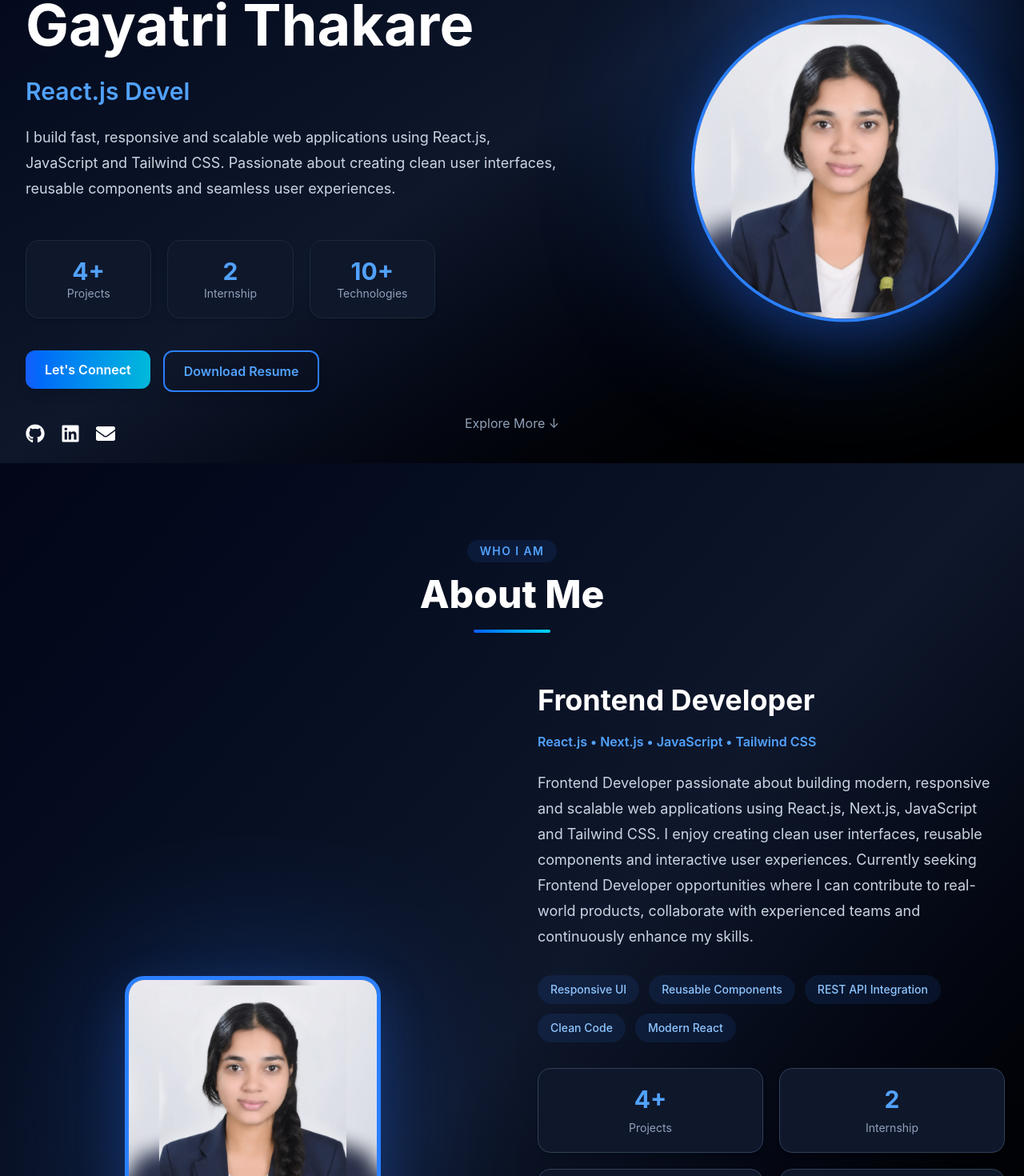
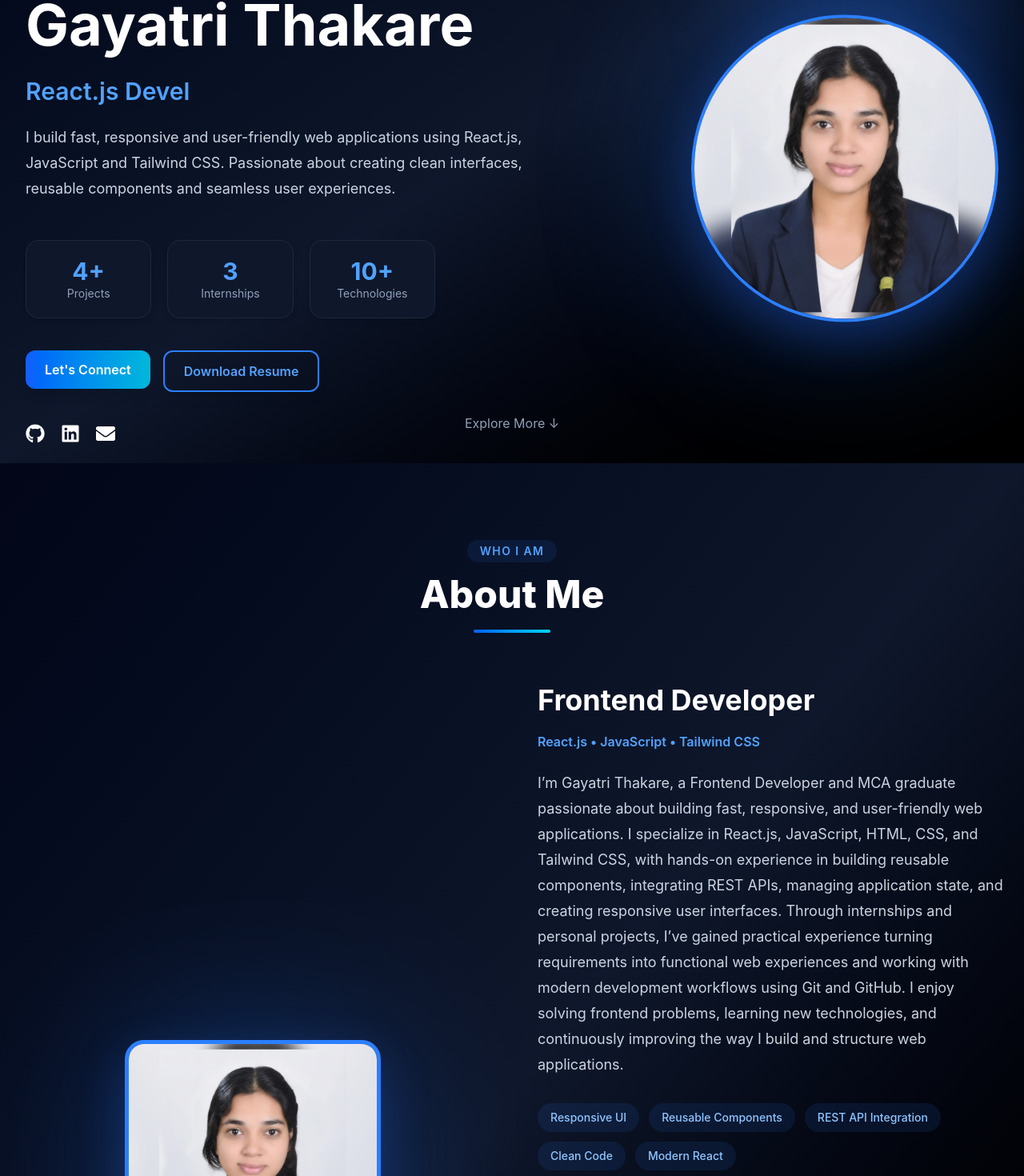
Before and after one commit to GayatriThakare1216/portfolio, a React (Vite) app: page / in a window 1280 px wide. Shown: the part 221-1691 px from the top of the page at 80% size. Built offline with nearby package versions, Linux system fonts and the light colour scheme.

Commit message:
Update portfolio experience details

```diff
--- a/src/components/About.jsx
+++ b/src/components/About.jsx
@@ -24,8 +24,8 @@ const stats = [
     title:"Projects"
   },
   {
-    number:"2",
-    title:"Internship"
+    number:"3",
+    title:"Internships"
   },
   {
     number:"10+",
@@ -215,7 +215,7 @@ mb-5
 </h3>
 
 <p className="text-blue-600 dark:text-blue-400 font-semibold mb-6">
-  React.js • Next.js • JavaScript • Tailwind CSS
+  React.js • JavaScript • Tailwind CSS
 </p>
 
 
@@ -414,7 +414,7 @@ sm:col-span-2
 <FaBriefcase className="text-blue-500"/>
 
 <span>
-  Frontend Developer • 2 Internships
+  Frontend Developer • 3 Internships
 </span>
 
 
--- a/src/components/Experience.jsx
+++ b/src/components/Experience.jsx
@@ -3,10 +3,19 @@ import SectionTitle from "./SectionTitle";
 
 function Experience() {
   const experience = [
+
+{
+  title: "Web Developer Intern",
+  company: "Zidio Development",
+  duration: "25 Jun 2026 - 25 Aug 2026",
+  description:
+    "Contributed to responsive web application development with exposure to UI/UX implementation, API integration, clean and modular coding, debugging, performance optimization, documentation, and Agile development practices.",
+},
+
 {
   title: "Frontend Developer Intern",
   company: "SMART ACCESS",
-      duration: "Feb 2026 - Jun 2026",
+  duration: "7 Feb 2026 - 3 Jun 2026",
   description:
     "Developed responsive web interfaces using React.js, JavaScript and Tailwind CSS. Built reusable UI components, implemented responsive layouts, worked on frontend features and contributed to real-world web application development.",
 },
--- a/src/components/Hero.jsx
+++ b/src/components/Hero.jsx
@@ -176,11 +176,11 @@ function Hero() {
                 "
               >
                 <h3 className="text-3xl font-bold text-blue-600 dark:text-blue-400">
-                  2
+                  3
                 </h3>
 
                 <p className="text-slate-500 dark:text-slate-400 text-sm">
-                  Internship
+                  Internships
                 </p>
               </div>
 
--- a/src/data/certificates.js
+++ b/src/data/certificates.js
@@ -1,6 +1,18 @@
 const certificates = [
   {
     id: 1,
+    title: "Web Development Internship",
+    issuer: "Zidio Development",
+    year: "June - August 2026",
+    Credential_ID: "ZIDIOKgLPBe",
+    badge: "Internship",
+    description:
+      "Successfully completed a two-month Web Development Internship at Zidio Development from 25 June 2026 to 25 August 2026, with exposure to responsive web application development, UI/UX implementation, API integration, clean and modular coding, debugging, performance optimization, documentation, and Agile development practices.",
+    Certificate_url: "/certificates/Zidiocertificate.pdf",
+  },
+
+  {
+    id: 2,
     title: "Frontend Developer Internship",
     issuer: "SMART ACCESS",
     year: "June-2026",
@@ -12,7 +24,7 @@ const certificates = [
   },
 
   {
-    id: 2,
+    id: 3,
     title: "Web Development Internship",
     issuer: "THE PIXEL MIND",
     year: "February-2026",
@@ -24,7 +36,7 @@ const certificates = [
   },
 
   {
-    id: 3,
+    id: 4,
     title: "Complete Full-Stack Web Development",
     issuer: "Udemy",
     year: "July-2026",
@@ -35,7 +47,7 @@ const certificates = [
   },
 
   {
-    id: 4,
+    id: 5,
     title: "JavaScript",
     issuer: "HackerRank",
     year: "July-2026",
@@ -46,7 +58,7 @@ const certificates = [
   },
 
   {
-    id: 5,
+    id: 6,
     title: "Fundamental of Docker & Kubernetes",
     issuer: "SCALER",
     year: "July-2026",
@@ -56,7 +68,7 @@ const certificates = [
   },
 
   {
-    id: 6,
+    id: 7,
     title: "Generative AI Studio",
     issuer: "Simplilearn / Google Cloud",
     year: "2025",
@@ -66,17 +78,18 @@ const certificates = [
   },
 
   {
-    id: 7,
+    id: 8,
     title: "Artificial Intelligence",
     issuer: "Simplilearn / SkillUP",
     year: "July-2026",
     Credential_ID: "10481144",
+    badge: "Certified",
     Certificate_url:
       "https://simpli-web.app.link/e/kY8qg8jYQ4b",
   },
 
   {
-    id: 8,
+    id: 9,
     title: "Application Development with AI & Essential Skills",
     issuer: "NCRD's Sterling Institute of Management Studies",
     year: "2025",
--- a/src/data/experience.js
+++ b/src/data/experience.js
@@ -1,6 +1,15 @@
 const experience = [
   {
     id: 1,
+    role: "Web Development Intern",
+    company: "Zidio Development",
+    duration: "June 2026 - August 2026",
+    description:
+      "Contributed to responsive web application development with exposure to UI/UX implementation, API integration, clean and modular coding, debugging, performance optimization, documentation, and Agile development practices.",
+  },
+
+  {
+    id: 2,
     role: "Frontend Developer Intern",
     company: "SMART ACCESS",
     duration: "Feb 2026 - May 2026",
@@ -9,7 +18,7 @@ const experience = [
   },
 
   {
-    id: 2,
+    id: 3,
     role: "Web Developer Intern",
     company: "THE PIXEL MIND",
     duration: "Aug 2025 - Feb 2026",
--- a/src/data/personalInfo.js
+++ b/src/data/personalInfo.js
@@ -5,15 +5,14 @@ const personalInfo = {
 
   resume: "/resume/Gayatri_Thakare_Resume.pdf",
 
-heroDescription:
-  "I build fast, responsive and scalable web applications using React.js, JavaScript and Tailwind CSS. Passionate about creating clean user interfaces, reusable components and seamless user experiences.",
+  heroDescription:
+    "I build fast, responsive and user-friendly web applications using React.js, JavaScript and Tailwind CSS. Passionate about creating clean interfaces, reusable components and seamless user experiences.",
 
   roles: [
     "Frontend Developer",
     "React.js Developer",
-    "Next.js Developer",
     "JavaScript Developer",
-
+    "Web Developer",
   ],
 
   location: "Vasind, Maharashtra",
@@ -25,7 +24,7 @@ heroDescription:
   linkedin: "https://www.linkedin.com/in/gayatrithakare12/",
 
   about:
-    "Frontend Developer passionate about building modern, responsive and scalable web applications using React.js, Next.js, JavaScript and Tailwind CSS. I enjoy creating clean user interfaces, reusable components and interactive user experiences. Currently seeking Frontend Developer opportunities where I can contribute to real-world products, collaborate with experienced teams and continuously enhance my skills.",
+    "I’m Gayatri Thakare, a Frontend Developer and MCA graduate passionate about building fast, responsive, and user-friendly web applications. I specialize in React.js, JavaScript, HTML, CSS, and Tailwind CSS, with hands-on experience in building reusable components, integrating REST APIs, managing application state, and creating responsive user interfaces. Through internships and personal projects, I’ve gained practical experience turning requirements into functional web experiences and working with modern development workflows using Git and GitHub. I enjoy solving frontend problems, learning new technologies, and continuously improving the way I build and structure web applications.",
 
   education: [
     {
@@ -41,8 +40,7 @@ heroDescription:
       institute: "",
       university: "University of Mumbai",
       year: "",
-      score: "CGPA 8.70",
-
+      score: "CGPA: 8.70",
     },
 
     {
@@ -62,13 +60,21 @@ heroDescription:
 
   experience: [
     {
-      company: "Smart Access",
+      company: "Zidio Development",
+      role: "Web Development Intern",
+      duration: "June 2026 - August 2026",
+    },
+    {
+      company: "SMART ACCESS",
       role: "Frontend Developer Intern",
-      duration: "Internship",
+      duration: "Feb 2026 - May 2026",
+    },
+    {
+      company: "THE PIXEL MIND",
+      role: "Web Developer Intern",
+      duration: "Aug 2025 - Feb 2026",
     },
   ],
-
-
 };
 
 export default personalInfo;
```
Also changed, not shown: 1 other file (tests, documents, lock files or other folders). Lines whose indentation alone changed are shown as unchanged.
